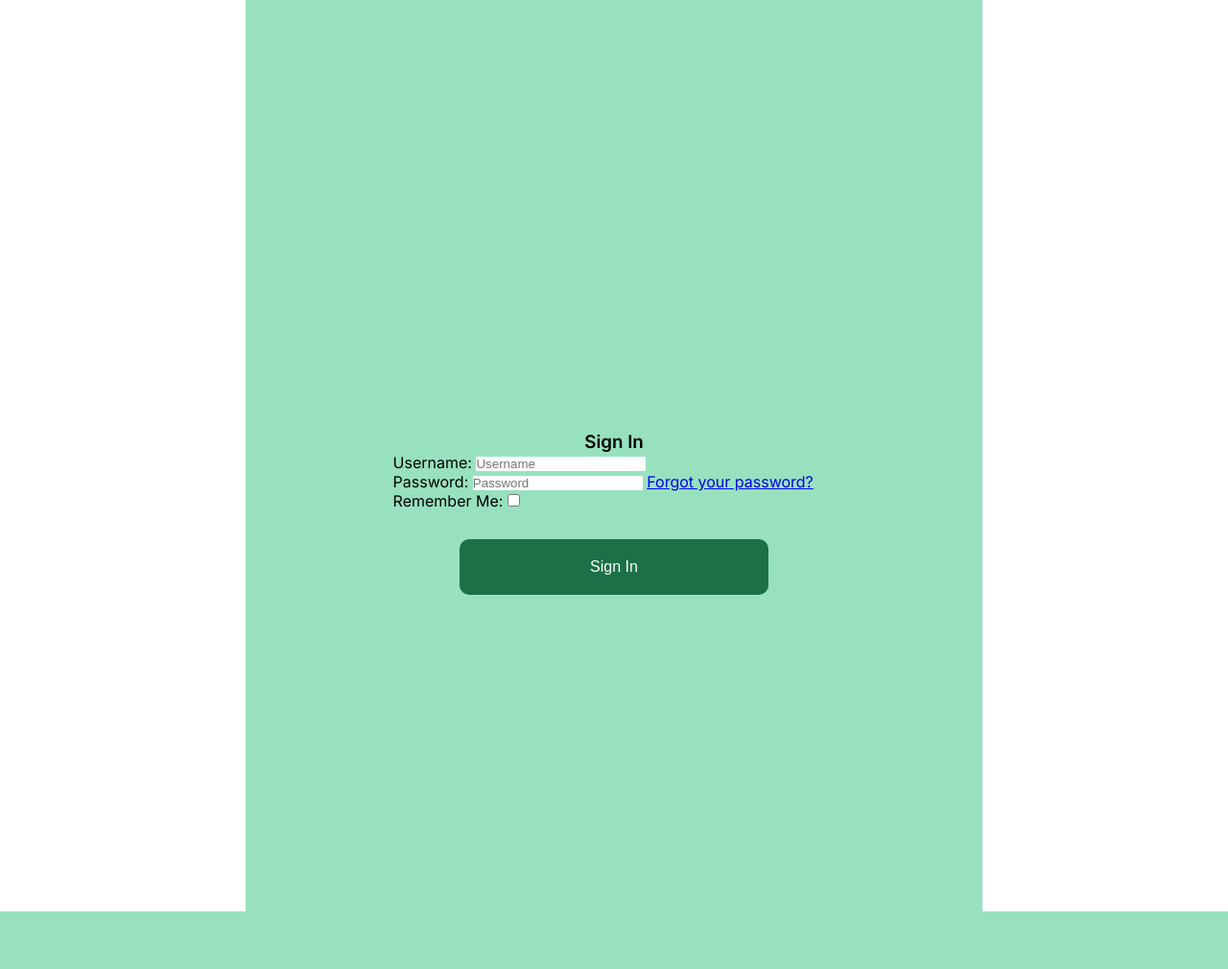
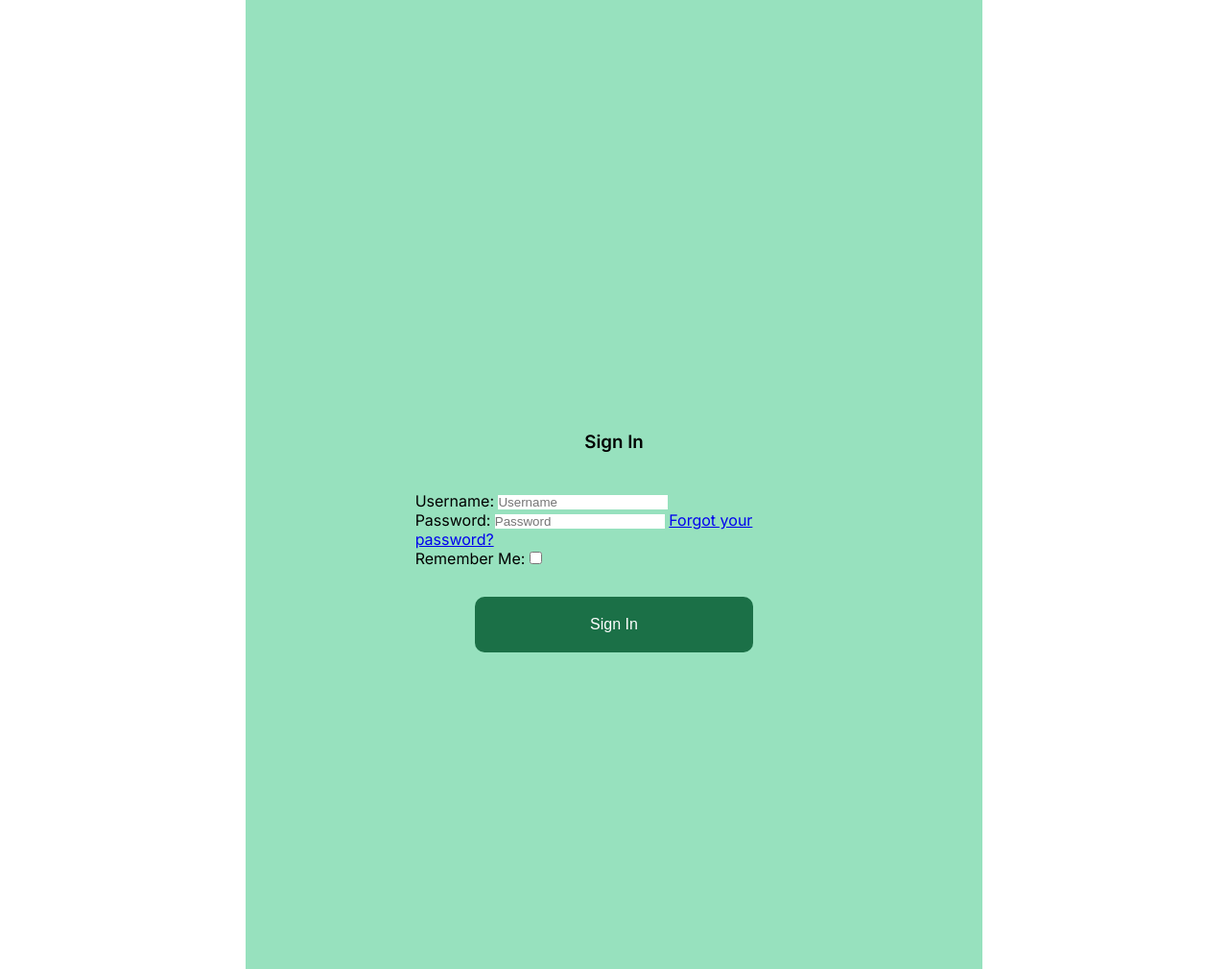
Before and after one commit to CatherineP37/project_4, a Django app: page /accounts/login/ in a window 1280 px wide. Shown: the part 151-1161 px from the top of the page at 96% size. Before the commit the page ends 1101 px from the top, so only its background shows below. Run offline with Django 4.2, Linux system fonts and the light colour scheme; some libraries are stand-ins or nearby versions.

Commit message:
Add styling to the login form on style.css

```diff
--- a/static/css/style.css
+++ b/static/css/style.css
@@ -152,6 +152,16 @@ main div {
 .buttons:hover {
 	background-color: #0f472c;
 }
+
+/* Forms */
+
+form {
+	background-color: #97e1be;
+	width: 90%;
+	margin: 20px auto;
+	padding: 20px 0 0 0;
+}
+
 
 /* Doctor section */
 
```
